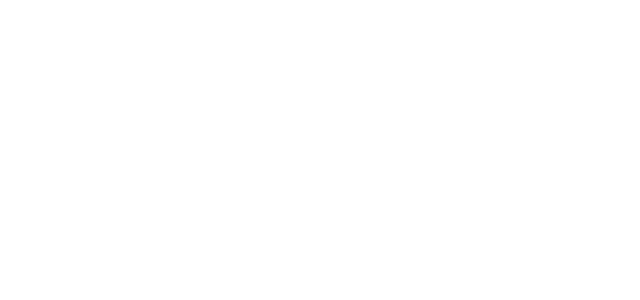
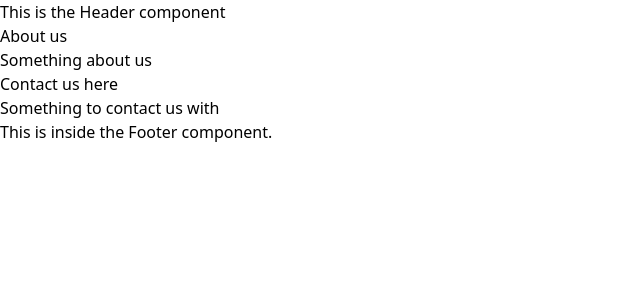
Before and after one commit to maddipaddi/Fireside-Holidaze, a React (Vite) app: page /About in a window 1280 px wide. Before the commit this address had no page. Shown: the top 300 px of the page, without its empty margins (0-640 px from the left). Built offline with nearby package versions, Linux system fonts and the light colour scheme.

Commit message:
feat: add pages to app - about, categories, privacy policy, and terms and conditions

```diff
--- a/src/App.jsx
+++ b/src/App.jsx
@@ -4,8 +4,12 @@
 import Layout from "./components/layout/Layout";
 import Home from "./pages/Home";
 import Venues from "./pages/Venues";
+import Categories from "./pages/Categories";
+import About from "./pages/About";
 import Login from "./pages/Login";
 import Register from "./pages/Register";
+import Terms from "./pages/Terms";
+import Privacy from "./pages/Privacy";
 
 function App() {
   return (
@@ -14,8 +18,12 @@
         <Route path="/" element={<Layout />}>
           <Route index element={<Home />} />
           <Route path="/Venues" element={<Venues />} />
+          <Route path="/Categories" element={<Categories />} />
+          <Route path="/About" element={<About />} />
           <Route path="/Login" element={<Login />} />
           <Route path="/Register" element={<Register />} />
+          <Route path="/Terms" element={<Terms />} />
+          <Route path="/Privacy" element={<Privacy />} />
         </Route>
       </Routes>
     </>
--- /dev/null
+++ b/src/pages/About.jsx
@@ -0,0 +1,14 @@
+export default function About() {
+  return (
+    <>
+      <section>
+        <h1>About us</h1>
+        <p>Something about us</p>
+      </section>
+      <section>
+        <h2>Contact us here</h2>
+        <p>Something to contact us with</p>
+      </section>
+    </>
+  );
+}
--- /dev/null
+++ b/src/pages/Categories.jsx
@@ -0,0 +1,8 @@
+export default function About() {
+  return (
+    <section>
+      <h1>Category here</h1>
+      <p>The cabins filtered by that category here</p>
+    </section>
+  );
+}
--- /dev/null
+++ b/src/pages/Privacy.jsx
@@ -0,0 +1,8 @@
+export default function Privacy() {
+  return (
+    <section>
+      <h1>Privacy Policy</h1>
+      <p>Legaleese nonsense here</p>
+    </section>
+  );
+}
--- /dev/null
+++ b/src/pages/Terms.jsx
@@ -0,0 +1,8 @@
+export default function Terms() {
+  return (
+    <section>
+      <h1>Terms and Conditions</h1>
+      <p>Legaleese nonsense here</p>
+    </section>
+  );
+}
```
